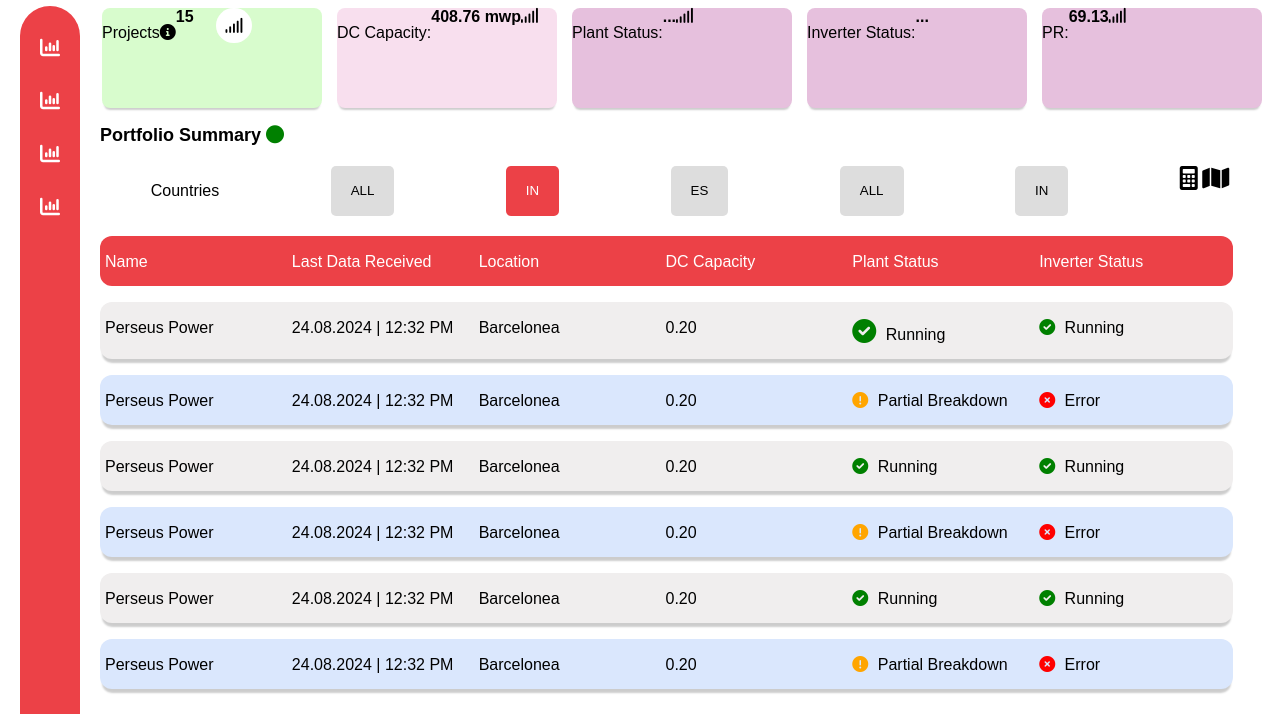
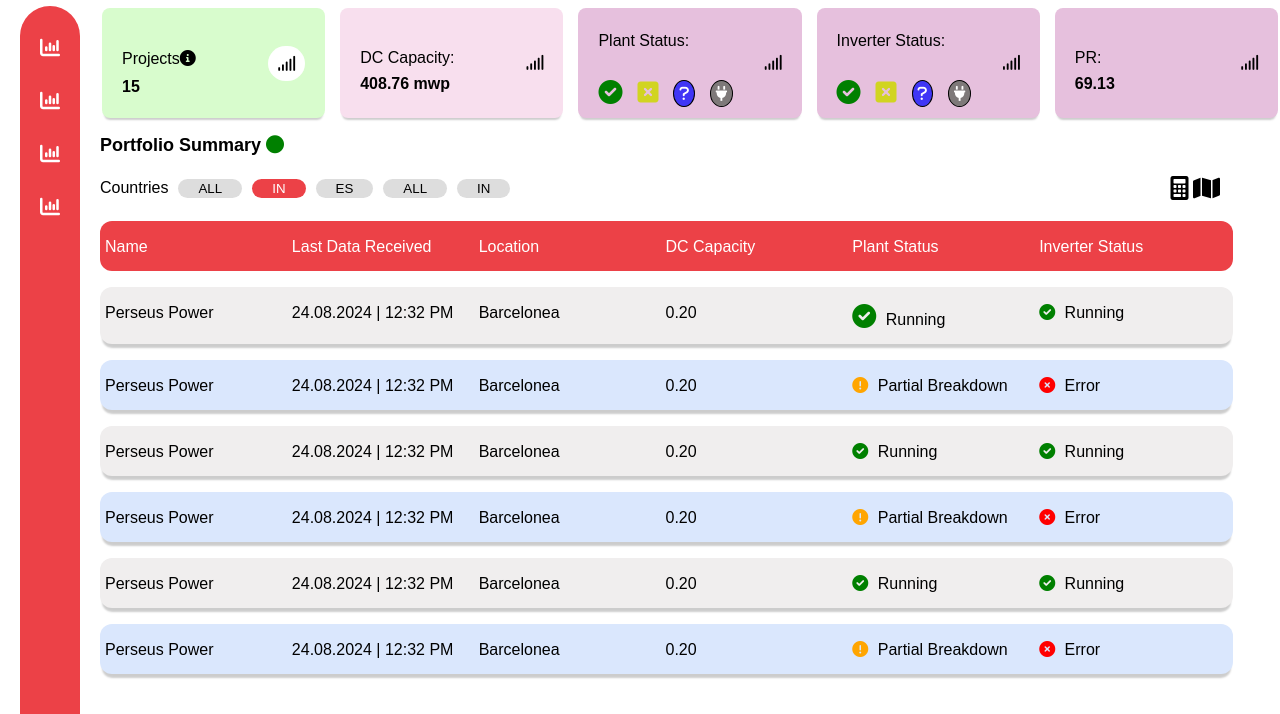
Before and after one commit to Pankaj0106/project, a plain HTML site: page index.html in a window 1280 px wide. Shown: the part 86-800 px from the top of the page. Drawn offline with Linux system fonts and the light colour scheme.

Commit message:
modified

```diff
--- a/index.html
+++ b/index.html
@@ -1,5 +1,6 @@
 <!DOCTYPE html>
 <html lang="en">
+
 <head>
     <meta charset="UTF-8">
     <meta name="viewport" content="width=device-width, initial-scale=1.0">
@@ -8,10 +9,11 @@
     <link rel="stylesheet" href="main.css">
     <script src="script.js" defer></script>
 </head>
+
 <body>
     <header class="navbar">
         <div class="navbar-left">
-            <img src="assets/logo.png" alt="Drona Logo"  class="logo">
+            <img src="assets/logo.png" alt="Drona Logo" class="logo">
             <h1>Drona - <span> Energy Monitoring System</span></h1>
         </div>
         <div class="navbar-right">
@@ -28,7 +30,8 @@
                 <a href="#" class="icon-link">
                     <img src="assets/time.png" width="30" alt="">
                 </a>
-                <a href="#" class="icon-link"><i class="fas fa-power-off" style="color: #ec4147;font-size: 40px;padding: 22px;"></i></a>
+                <a href="#" class="icon-link"><i class="fas fa-power-off"
+                        style="color: #ec4147;font-size: 40px;padding: 22px;"></i></a>
             </div>
         </div>
     </header>
@@ -44,24 +47,80 @@
     </section>
     <section class="card-content">
         <div class="stats">
-                <div class="stat-item1"><p class="heading">Projects<i class="fa-solid fa-circle-info" style="color: #000000;"></i> </p><strong>15</strong><i class="fa fa-signal" style="font-size:15px;background: #ffffff;border-radius: 18px;padding: 10px;margin-left: 22px;"></i>
+            <div class="stat-item1 fix">
+                <div class="left-content">
+                    <p class="heading">Projects<i class="fa-solid fa-circle-info" style="color: #000000;"></i> </p>
+                <strong>15</strong>
                 </div>
-                <div class="stat-item2"><p>DC Capacity:</p> <strong>408.76 mwp</strong><i class="fa fa-signal" style="font-size:15px;"></i>
+                <div class="right-content">
+                    <i class="fa fa-signal"
+                    style="font-size:15px;background: #ffffff;border-radius: 18px;padding: 10px;margin-left: 22px;"></i>
                 </div>
-                <div class="stat-item3"><p>Plant Status:</p> <strong>...</strong><i class="fa fa-signal" style="font-size:15px;"></i></div>
-                <div class="stat-item4"><p>Inverter Status: </p><strong>...</strong></div>
-                <div class="stat-item5"><p>PR:</p> <strong>69.13</strong><i class="fa fa-signal" style="font-size:15px;"></i></div>
+            </div>
+            <div class="stat-item2 fix">
+                <div class="left-content">
+                    <p>DC Capacity:</p> <strong>408.76 mwp</strong>
+                </div>
+                <div class="right-content">
+                    <i class="fa fa-signal" style="font-size:15px;"></i>
+                </div>
+            </div>
+            <div class="stat-item3 fix">
+               <div class="left-content  fix-dis">
+                        <div class="content">
+                            <p>Plant Status:</p>
+
+                        </div>
+                        <div class="icons">
+                            <i class="fas fa-check-circle" style="font-size: 24px;"></i>
+                            <i class="fa-solid fa-square-xmark" style="color: #d1d421;font-size: 24px;"></i>
+                            <i class="fa-solid fa-question" style="color: #ffffff;font-size: 15px;"></i>
+                            <i class="fa-solid fa-plug" style="color: #ffffff;font-size: 15px;"></i>
+                        </div>
+               </div>
+               <div class="right-content">
+                 <i class="fa fa-signal" style="font-size:15px;"></i>
+               </div>
+            </div>
+            <div class="stat-item4 fix">
+                <div class="left-content fix-dis">
+
+                     <div class="content">
+                        <p>Inverter Status: </p>
+                     </div>
+                    <div class="icons">
+                        <i class="fas fa-check-circle" style="font-size: 24px;"></i>
+                        <i class="fa-solid fa-square-xmark" style="color: #d1d421;font-size: 24px;"></i>
+                        <i class="fa-solid fa-question" style="color: #ffffff;font-size: 15px;"></i>
+                        <i class="fa-solid fa-plug" style="color: #ffffff; font-size: 15px;"></i>
+                    </div>
+                </div>
+                <div class="right-content">
+                    <i class="fa fa-signal" style="font-size:15px;"></i>
+                </div>
+            </div>
+            <div class="stat-item5 fix">
+                <div class="left-content">
+                    <p>PR:</p> <strong>69.13</strong>
+                </div>
+                <div class="right-content">
+                    <i class="fa fa-signal" style="font-size:15px;"></i>
+                </div>
+            </div>
     </section>
-<section >
+    <section>
         <div class="portfolio-summary">
             <h2>Portfolio Summary <i class="fas fa-circle" style="color: green;"></i></h2>
+            <div d="main">
                 <div class="country-filters">
+                    <div id="cf-left">
                         <p>Countries</p>
                         <button class="btn-filter">ALL</button>
                         <button class="btn-filter active">IN</button>
                         <button class="btn-filter">ES</button>
                         <button class="btn-filter">ALL</button>
                         <button class="btn-filter">IN</button>
+                    </div>
                     <div class="more-icons">
                         <div class="two-icons">
                             <i class="fa fa-calculator" style="font-size:24px"></i>
@@ -69,10 +128,11 @@
                         </div>
                     </div>
                  </div>
+            </div>
     </section>
     <section class="dashboard">
         <div class="list-heading">
-            <ul >
+            <ul>
                 <li class="list-item">Name</li>
                 <li class="list-item">Last Data Received</li>
                 <li class="list-item">Location</li>
@@ -134,4 +194,5 @@
         </div>
     </section>
 </body>
+
 </html>
--- a/main.css
+++ b/main.css
@@ -134,9 +134,6 @@ body {
     background-color: #d8fccd;
     border-radius: 8px;
     box-shadow: 0 4px 2px -2px rgba(0, 0, 0, 0.2);
-    display: flex;
-    justify-content: flex-start;
-    align-items: flex-start;
 
 }
 
@@ -147,9 +144,6 @@ body {
     background-color: #f8dfee;
     border-radius: 8px;
     box-shadow: 0 4px 2px -2px rgba(0, 0, 0, 0.2);
-    display: flex;
-    justify-content: flex-start;
-    align-items: flex-start;
 }
 
 .stat-item3{
@@ -158,17 +152,12 @@ body {
     background-color: #e6c0dd;
     border-radius: 8px;
     box-shadow: 0 4px 2px -2px rgba(0, 0, 0, 0.2);
-    display: flex;
-    justify-content: flex-start;
-    align-items: flex-start;
+
 }
 
 .stat-item4{
     width: 220px;
     height: 100px;
-    display: flex;
-    justify-content: flex-start;
-    align-items: flex-start;
     background-color: #e6c0dd;
     border-radius: 8px;
     box-shadow: 0 4px 2px -2px rgba(0, 0, 0, 0.2);
@@ -178,9 +167,6 @@ body {
     background-color: #e6c0dd;
     width: 220px;
     height: 100px;
-    display: flex;
-    justify-content: flex-start;
-    align-items: flex-start;
     border-radius: 8px;
     box-shadow: 0 4px 2px -2px rgba(0, 0, 0, 0.2);
 }
@@ -204,16 +190,19 @@ body {
     display: flex;
     gap: 10px;
     margin-bottom: 20px;
-    justify-content: space-around;
+    justify-content: space-between;
+    align-items: center;
+    margin-right: 60px;
 }
 
 .btn-filter {
-    padding: 10px 20px;
+    padding: 2px 20px;
     border: none;
-    border-radius: 5px;
+    border-radius: 10px;
     background-color: #ddd;
     cursor: pointer;
     transition: background-color 0.3s ease;
+    border: none;
 }
 
 .btn-filter.active,
@@ -280,3 +269,50 @@ body {
 .fa-times-circle {
     color: red;
 }
+
+
+.fix{
+    display: flex;
+    justify-content: space-between;
+    align-items: center;
+    padding: 5px 20px;
+}
+
+
+
+.icons :last-child{
+    border: 1px solid black;
+    background-color: #7e7979;
+    border-radius: 50%;
+    padding: 5px;
+}
+
+.icons :nth-last-child(2){
+    border: 1px solid black;
+    background-color:rgba(0, 0, 255, 0.72);
+    border-radius: 50%;
+    padding: 5px;
+}
+
+
+.icons{
+    display: flex;
+    gap:15px;
+}
+
+.fix-dis{
+    display: flex;
+    flex-direction: column;
+    gap:18px
+}
+
+.left-content{
+    line-height: 10px;
+}
+
+#cf-left{
+    display: flex;
+    align-items: center;
+    gap:10px;
+    height: 25px;
+}
```
Lines whose indentation alone changed are shown as unchanged.
